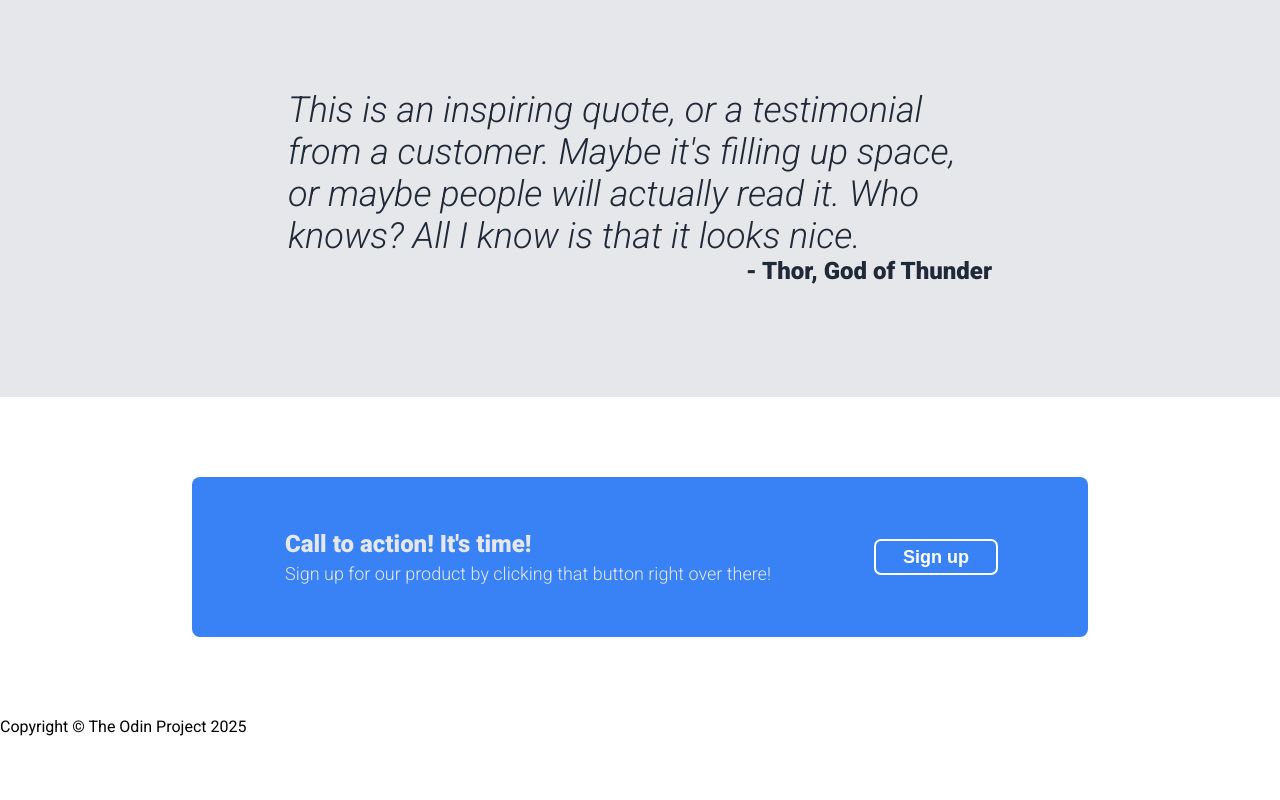
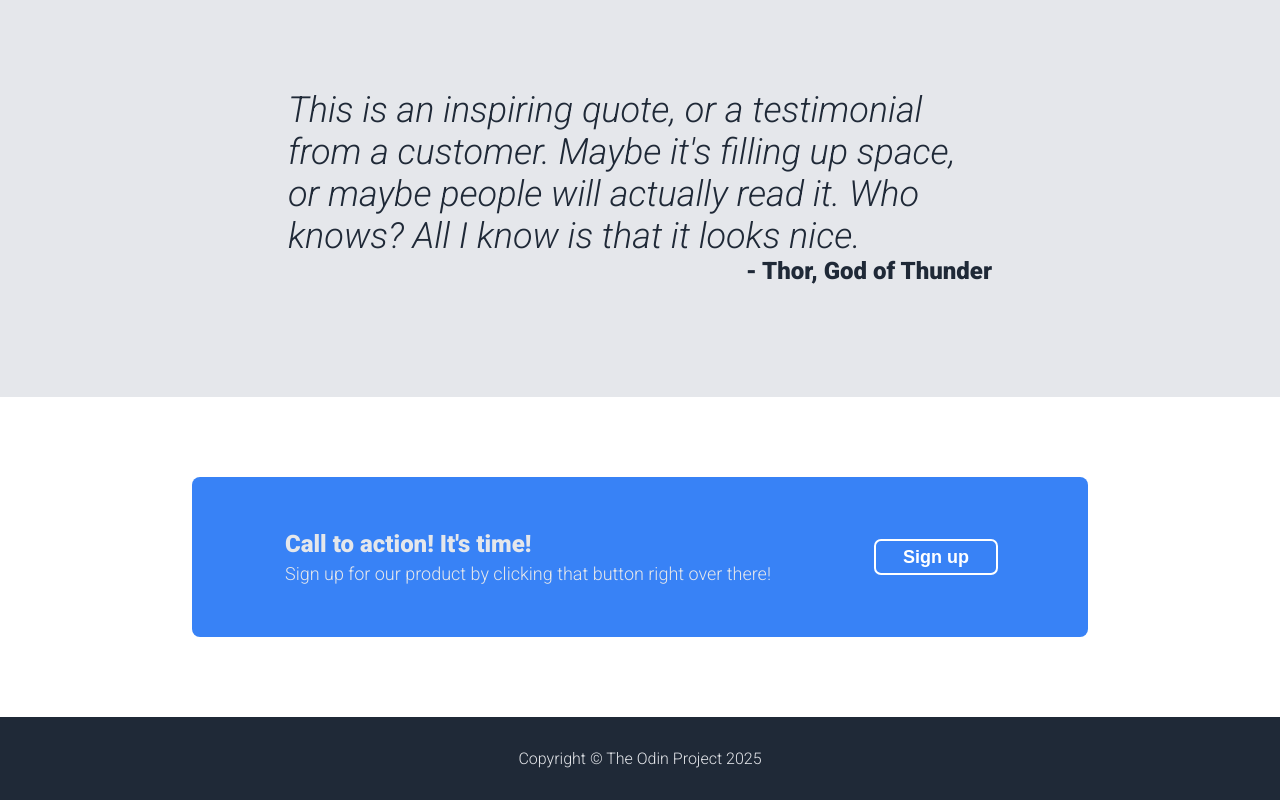
Before and after one commit to PeterSiawish/landing-page, a plain HTML site: page index.html in a window 1280 px wide. Shown: the part 985-1785 px from the top of the page. Before the commit the page ends 1721 px from the top, so only its background shows below. Drawn offline with Linux system fonts and the light colour scheme; a web font is replaced by a local one.

Commit message:
style footer of index.html

```diff
--- a/style.css
+++ b/style.css
@@ -196,3 +196,16 @@ header > nav > h2 {
   font-weight: 600;
   font-size: 18px;
 }
+
+footer {
+  background-color: #1f2937;
+  display: flex;
+  justify-content: center;
+  align-items: center;
+}
+
+footer p {
+  padding: 2rem 0rem;
+  color: #e5e7eb;
+  font-weight: 300;
+}
```
